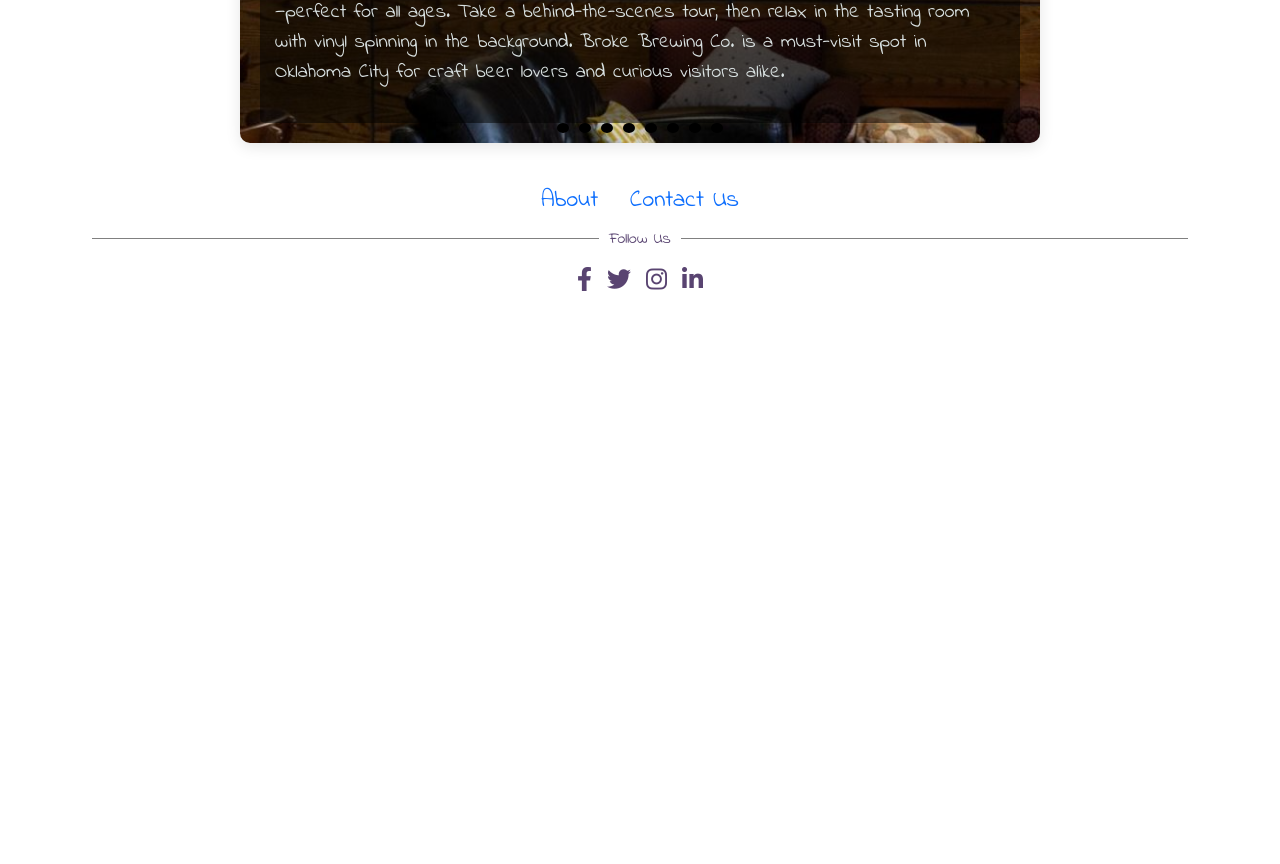
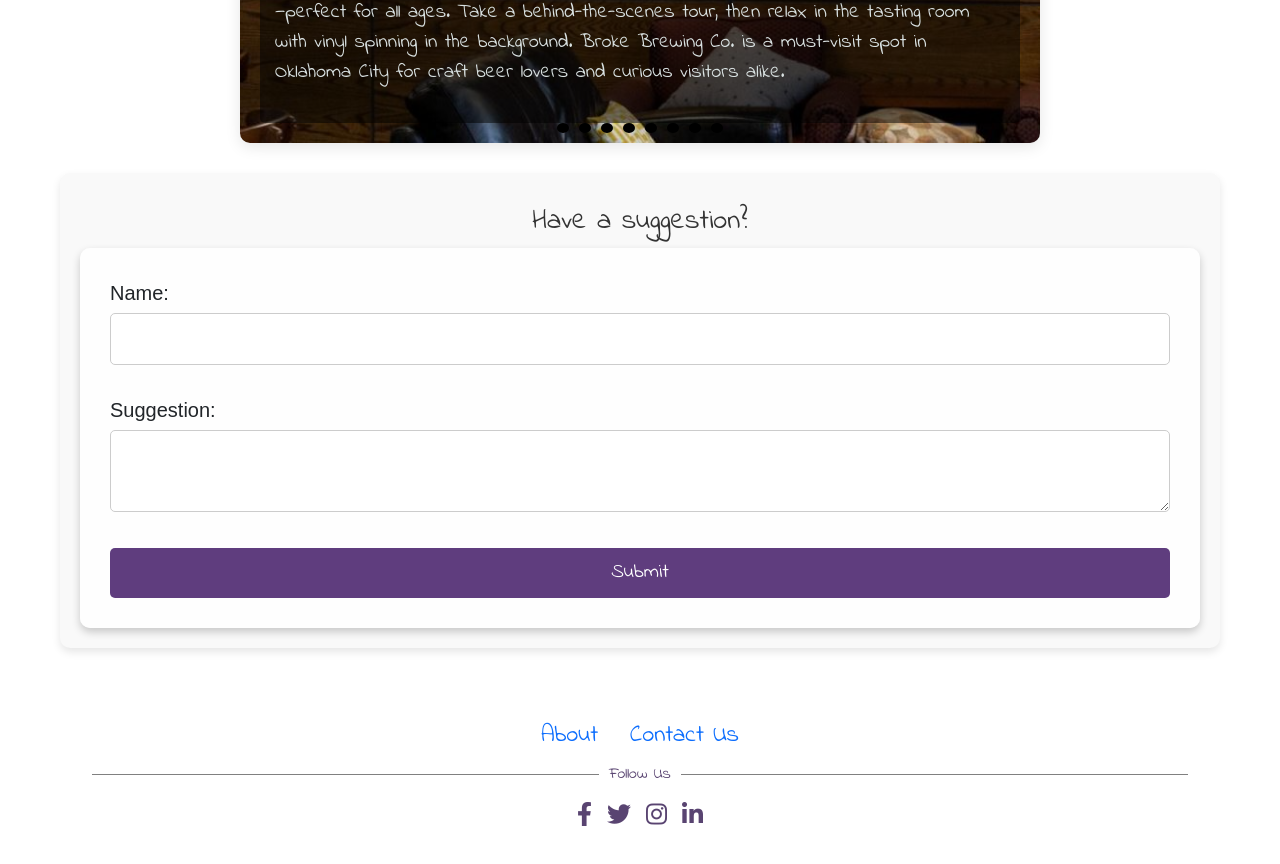
Before and after one commit to afiivy/CapstonActivityPlanner, a Next.js app: page /thingstodo in a window 1280 px wide. Shown: the part 756-1620 px from the top of the page. Before the commit the page ends 1123 px from the top, so only its background shows below. Built offline with nearby package versions, Linux system fonts and the light colour scheme; a web font is replaced by a local one.

Commit message:
added a suggestion box to the things to do page

```diff
--- /dev/null
+++ b/src/components/SuggestionForm.jsx
@@ -0,0 +1,73 @@
+import React, { useState } from 'react';
+
+export default function SuggestionForm() {
+  const [formData, setFormData] = useState({
+    name: '',
+    suggestion: '',
+  });
+
+  const handleChange = (e) => {
+    setFormData({
+      ...formData,
+      [e.target.name]: e.target.value,
+    });
+  };
+
+  const handleSubmit = async (e) => {
+    e.preventDefault();
+
+    try {
+      const res = await fetch('/api/suggestion', {
+        method: 'POST',
+        headers: {
+          'Content-Type': 'application/json',
+        },
+        body: JSON.stringify(formData),
+      });
+
+      if (res.ok) {
+        alert('Thank you for your suggestion!');
+        setFormData({
+          name: '',
+          suggestion: '',
+        });
+      } else {
+        const errorData = await res.json();
+        alert(`Error: ${errorData.message}`);
+      }
+    } catch (error) {
+      console.error('An unexpected error occurred:', error);
+      alert('An unexpected error occurred. Please try again later.');
+    }
+  };
+
+  return (
+    <div className="suggestion-form">
+      <h2>Have a suggestion?</h2>
+      <form onSubmit={handleSubmit}>
+        <div>
+          <label htmlFor="name">Name:</label>
+          <input
+            type="text"
+            id="name"
+            name="name"
+            value={formData.name}
+            onChange={handleChange}
+            required
+          />
+        </div>
+        <div>
+          <label htmlFor="suggestion">Suggestion:</label>
+          <textarea
+            id="suggestion"
+            name="suggestion"
+            value={formData.suggestion}
+            onChange={handleChange}
+            required
+          ></textarea>
+        </div>
+        <button type="submit">Submit</button>
+      </form>
+    </div>
+  );
+}
--- /dev/null
+++ b/src/pages/api/suggestion.js
@@ -0,0 +1,52 @@
+import nodemailer from 'nodemailer';
+
+export default async function handler(req, res) {
+    if (req.method === 'POST') {
+        // Extract the suggestion data from the request body
+        const { name, suggestion } = req.body;
+
+        // Create a transporter using SMTP settings
+        const transporter = nodemailer.createTransport({
+            service: 'Gmail',
+            auth: {
+                user: process.env.EMAIL_USER, // Your email address
+                pass: process.env.EMAIL_PASS, // Your email password
+            },
+        });
+
+        // Set up email options to send the suggestion to your company
+        const internalMailOptions = {
+            from: process.env.EMAIL_USER, // Your company's email as the sender
+            to: process.env.FEEDBACK_EMAIL, // Your company's suggestion email address
+            subject: 'New Suggestion Received', // Subject line for internal notification
+            text: `
+                You've received a new suggestion from your website:
+
+                Name: ${name}
+
+                Suggestion:
+                ${suggestion}
+            `, // Plain text body
+            html: `
+                <p><b>You've received a new suggestion from your website:</b></p>
+                <p><b>Name:</b> ${name}</p>
+                <p><b>Suggestion:</b><br>${suggestion.replace(/\n/g, '<br>')}</p>
+            `, // HTML body
+        };
+
+        try {
+            // Send the suggestion details to your company
+            const internalInfo = await transporter.sendMail(internalMailOptions);
+            console.log('Internal suggestion sent: %s', internalInfo.messageId);
+
+            // Respond to the client with a success message
+            res.status(200).json({ message: 'Suggestion sent successfully!' });
+        } catch (error) {
+            console.error('Error sending email:', error);
+            res.status(500).json({ message: 'Failed to send suggestion', error });
+        }
+    } else {
+        // Handle any other HTTP method
+        res.status(405).json({ message: 'Method not allowed' });
+    }
+}
--- a/src/pages/thingstodo/index.jsx
+++ b/src/pages/thingstodo/index.jsx
@@ -1,7 +1,9 @@
 import React from 'react';
 import Header from '@/components/Header';
 import CarouselPage from '@/components/Carousel';
+import SuggestionForm from '@/components/SuggestionForm';
 import Footer from '@/components/Footer';
+
 
 export default function ThingsToDo() {
   return (
@@ -10,6 +12,7 @@
       <div className="todo">
         <h1>Ideas For Fun Activities</h1>
         <CarouselPage />
+        <SuggestionForm />
         <div className='toDoBottom'>
         <Footer />
       </div>
--- a/src/styles/Thingstodo.css
+++ b/src/styles/Thingstodo.css
@@ -1,5 +1,5 @@
-.todo{
-    padding: 60px;
+.todo {
+    padding: 3.75rem;
 }
 
 .todo h1 {
@@ -8,6 +8,58 @@
     font-size: 8vh;
     padding-bottom: 2rem;
 }
+
 .toDoBottom {
     padding-top: 4vh;
 }
+
+.suggestion-form {
+    margin: 1.875rem 0;
+    padding: 1.25rem;
+    background-color: #f9f9f9;
+    border-radius: 0.625rem;
+    box-shadow: 0px 0.25rem 0.5rem rgba(0, 0, 0, 0.1);
+    padding-top: 2rem;
+}
+
+.suggestion-form h2 {
+    font-family: 'Indie Flower', cursive;
+    font-size: 3.5vh;
+    margin-bottom: 0.625rem;
+}
+
+.suggestion-form label {
+    display: block;
+    margin-bottom: 0.3125rem;
+    font-family: Arial, sans-serif;
+    font-size: 2.5vh;
+}
+
+.suggestion-form input,
+.suggestion-form textarea {
+    width: 100%;
+    padding: 0.625rem;
+    margin-bottom: 0.625rem;
+    border: 0.0625rem solid #ccc;
+    border-radius: 0.3125rem;
+    font-family: Arial, sans-serif;
+    font-size: 2.5vh;
+}
+
+.suggestion-form button {
+    display: block;
+    width: 100%;
+    padding: 0.625rem;
+    background-color: #5f3d7e;
+    color: white;
+    font-size: 2.5vh;
+    font-family: 'Indie Flower', cursive;
+    border: none;
+    border-radius: 0.3125rem;
+    cursor: pointer;
+    transition: background-color 0.3s;
+}
+
+.suggestion-form button:hover {
+    background-color: #472c61;
+}
```
